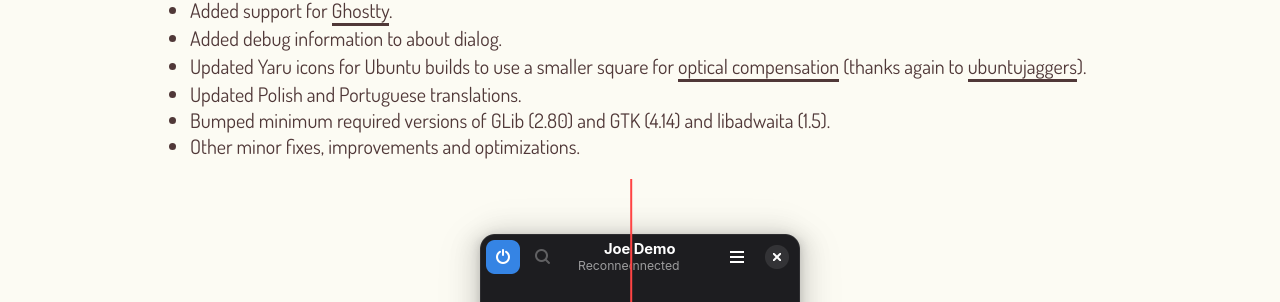
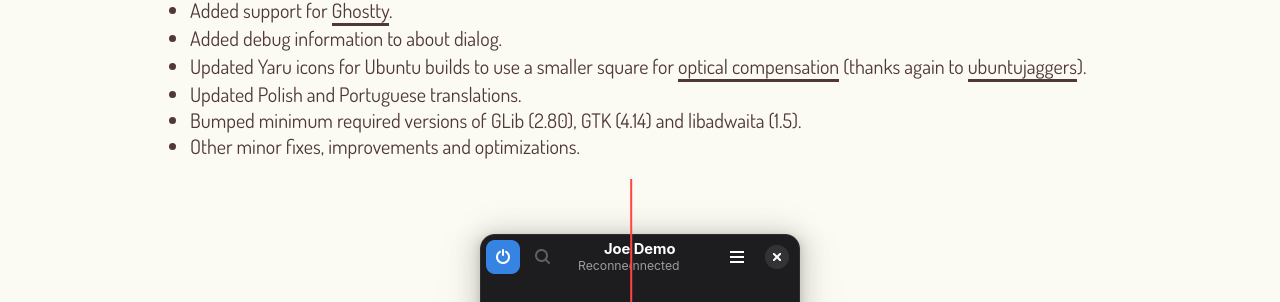
Before and after one commit to ztefn/haguichi-website, a Jekyll site: the page built from _posts/2025-04-30-release152.md, in a window 1280 px wide. Shown: the part 552-854 px from the top of the page. Built offline with Jekyll 4.4.1, drawn with Linux system fonts in a browser that asks for light colours; comment, search, counter and statistics services are not loaded.

Commit message:
Fix minor issues in some release notes

```diff
--- a/_posts/2025-04-30-release152.md
+++ b/_posts/2025-04-30-release152.md
@@ -20,7 +20,7 @@ Haguichi 1.5.2 sends up white smoke to announce its newest changes:
 * Added debug information to about dialog.
 * Updated Yaru icons for Ubuntu builds to use a smaller square for <a href="https://www.omgubuntu.co.uk/2025/02/ubuntus-icon-theme-resized" target="_blank">optical compensation</a> (thanks again to <a href="https://github.com/ubuntujaggers" target="_blank">ubuntujaggers</a>).
 * Updated Polish and Portuguese translations.
-* Bumped minimum required versions of GLib (2.80) and GTK (4.14) and libadwaita (1.5).
+* Bumped minimum required versions of GLib (2.80), GTK (4.14) and libadwaita (1.5).
 * Other minor fixes, improvements and optimizations.
 
 {% include slider.html align="center" position="48" width="442" height="588" image1_src="/resources/151-main-window-reconnect.png" image1_srcset="/resources/151-main-window-reconnect-2x.png 2x" image1_alt="Edit Command Dialog (Old Layout)" image2_src="/resources/152-main-window-reconnect.png" image2_srcset="/resources/152-main-window-reconnect-2x.png 2x" image2_alt="Edit Command Dialog (New Layout)" caption="Old and new layout for connection restore countdown state." %}
```
Also changed, not shown: _posts/2015-08-12-release130.md (+2 -2 lines), _posts/2024-07-20-release150.md (+1 -1 lines).
